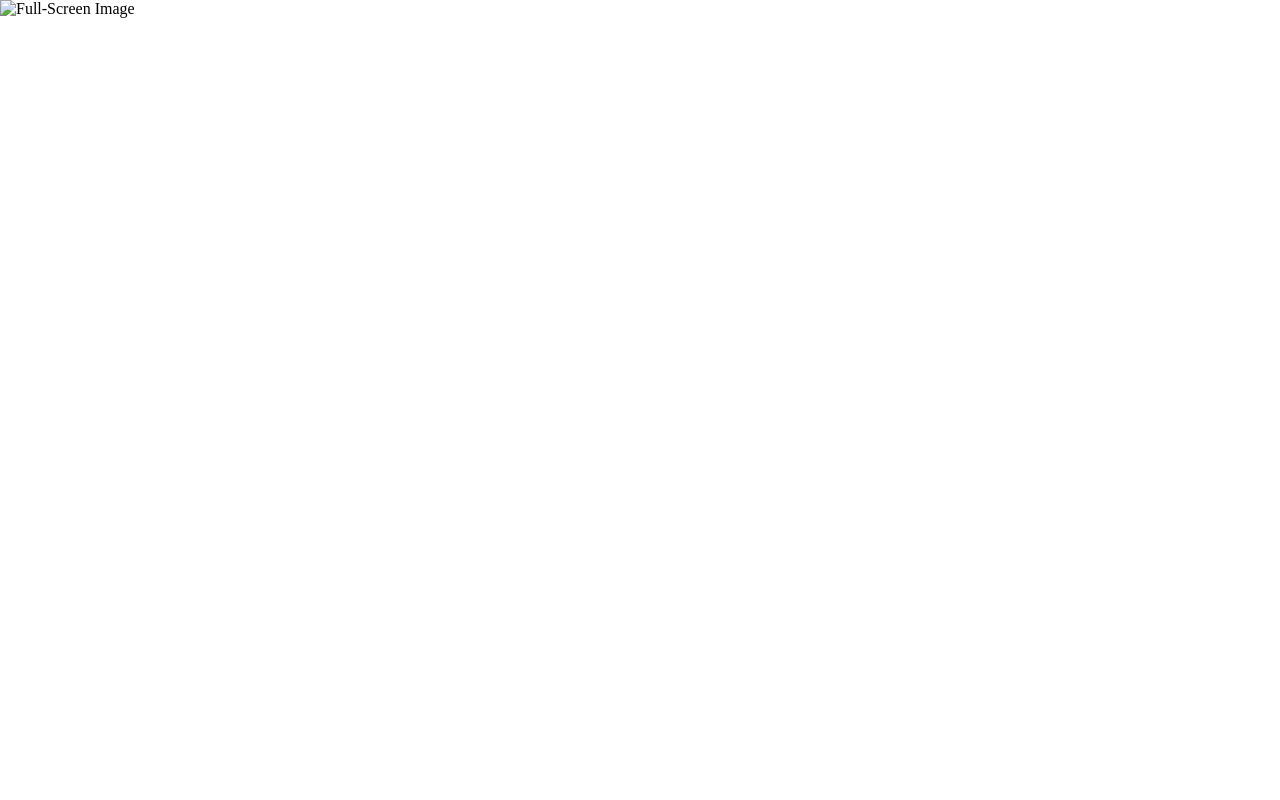
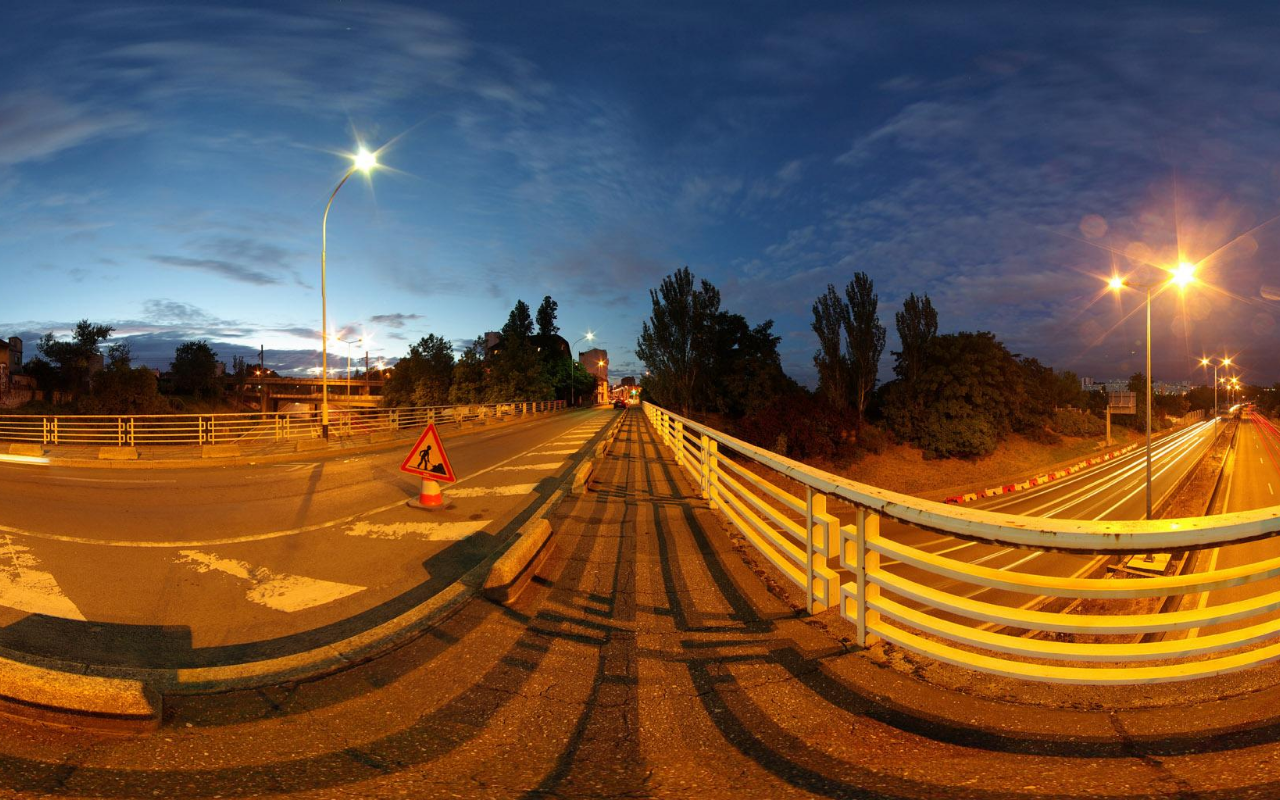
Before and after one commit to LEXING-2024/-, a plain HTML site: page index.html in a window 1280 px wide. Drawn offline with Linux system fonts and the light colour scheme.

Commit message:
Update index.html

```diff
--- a/index.html
+++ b/index.html
@@ -23,7 +23,7 @@
     </style>
 </head>
 <body>
-    <img src="C:\\Users\\28440\\Desktop\\Photo-Sphere-Viewer-master\\Photo-Sphere-Viewer-master\\examples\\12.jpg" class="fullscreen-image" alt="Full-Screen Image">
+    <img src="123.jpg" class="fullscreen-image" alt="Full-Screen Image">
     <script>
         document.addEventListener('DOMContentLoaded', function() {
             function resizeImage() {
```
